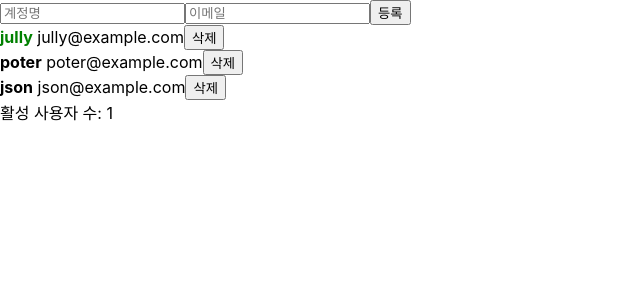
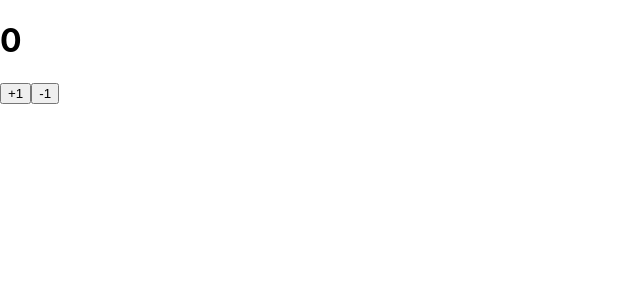
Before and after one commit to lovurself/React, a React (Create React App) app: page / in a window 1280 px wide. Shown: the top 300 px of the page, without its empty margins (0-640 px from the left). Built offline with nearby package versions, Linux system fonts and the light colour scheme.

Commit message:
React practice - useReducer을 이용한 Counter

```diff
--- a/src/Counter.js
+++ b/src/Counter.js
@@ -1,15 +1,29 @@
-import React, { useState } from 'react';
-{/* useState를 이용해서 바뀌는 값을 관리할 수 있다 */}
+import React, { useReducer } from 'react';
+
+function reducer(state, action) {
+    switch (action.type) {
+        case 'INCREMENT':
+            return state + 1;
+        case 'DECREMENT':
+            return state - 1;
+        default:
+            throw new Error('Unhandled action');
+    }
+}
 
 function Counter() {
-    const [number, setNumber] = useState(0);
-    {/* number를 만들건데 기본값은 0이고 setNumber는 number을 바꿔주는 함수 */}
+
+    const [number, dispatch] = useReducer(reducer, 0);
+
     const onIncrease = () => {
-        setNumber(number + 1);
+        dispatch({
+            type: 'INCREMENT'
+        })
     }
     const onDecrease = () => {
-        setNumber(prevNumber => prevNumber - 1);
-        {/* 함수형으로 업데이트(최적화와 관련이 있다) */}
+        dispatch({
+            type: 'DECREMENT'
+        })
     }
 
     return (
@@ -17,7 +31,6 @@
             <h1>{number}</h1>
             <button onClick={onIncrease}>+1</button>
             <button onClick={onDecrease}>-1</button>
-            {/* react에서는 onIncrease()로 입력하면 함수가 호출됨, 함수를 넣어줘야지 함수를 호출하면 안된다*/}
         </div>
     );
 }
--- a/src/index.js
+++ b/src/index.js
@@ -3,10 +3,11 @@
 import './index.css';
 import App from './App';
 import reportWebVitals from './reportWebVitals';
+import Counter from './Counter';
 
 ReactDOM.render(
   <React.StrictMode>
-    <App />
+    <Counter />
   </React.StrictMode>,
   document.getElementById('root')
 );
```
